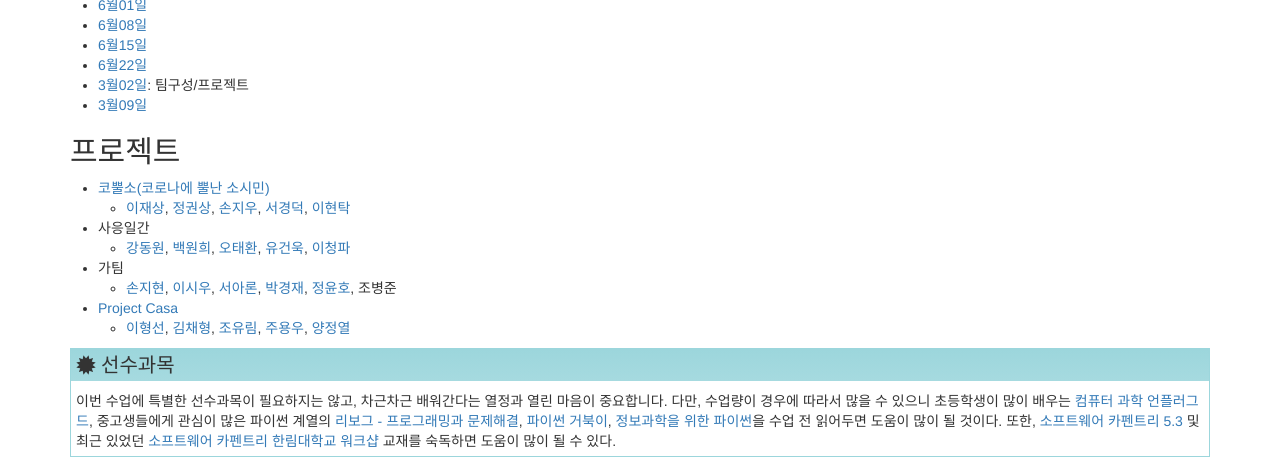
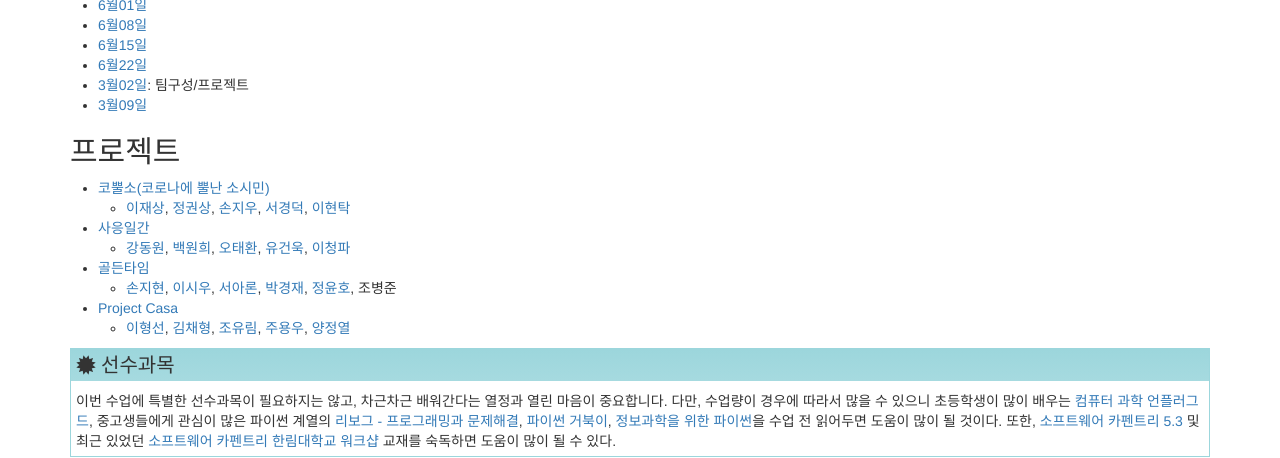
Before and after one commit to statkclee/ds-intro-2020, a Jekyll site: the page built from index.md, in a window 1280 px wide and 900 px high, scrolled down 873 px. Shown: the top 458 px of the window. Built offline with Jekyll 4.4.1, drawn with Linux system fonts in a browser that asks for light colours.

Commit message:
update project link

```diff
--- a/index.md
+++ b/index.md
@@ -52,9 +52,9 @@ root: .
 
 - [코뿔소(코로나에 뿔난 소시민)](https://github.com/unks96/rhino)
     - [이재상](https://github.com/jaesanglee95), [정권상](https://github.com/unks96), [손지우](https://github.com/SonJiwoo), [서경덕](https://github.com/Gyeongdeok), [이현탁](https://github.com/11aw1iet)
-- 사응일간
+- [사응일간](https://github.com/YooGunWook/1nurse4stat)
     - [강동원](https://github.com/dw3624), [백원희](https://github.com/Wonhee-baek), [오태환](https://github.com/dhxoghks95), [유건욱](https://github.com/YooGunwook), [이청파](https://github.com/leechungpa)
-- 가팀
+- [골든타임](https://github.com/twg12/IntroToDataScience_5)
     - [손지현](https://github.com/twg12), [이시우](https://github.com/SeewooLi), [서아론](https://github.com/arnsu0820), [박경재](https://github.com/Hankpkj), [정윤호](https://github.com/YoonHoJeong), 조병준
 - [Project Casa](https://github.com/whoareyouwhoami/ProjectCasa)
     - [이형선](https://github.com/traceofpassion), [김채형](https://github.com//cheris8), [조유림](https://github.com//whdbfla6), [주용우](https://github.com/whoareyouwhoami), [양정열](https://github.com/passionyang16)
```
